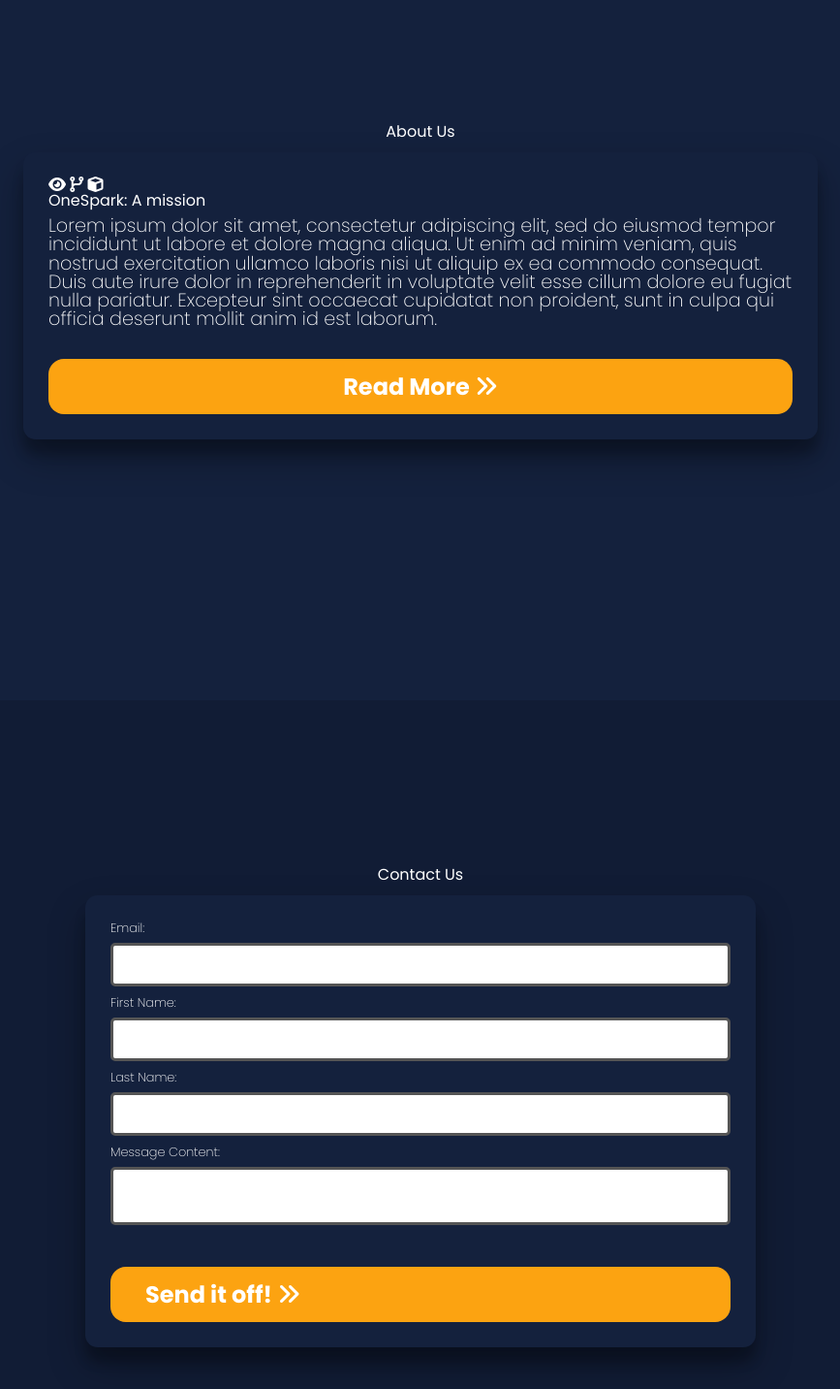
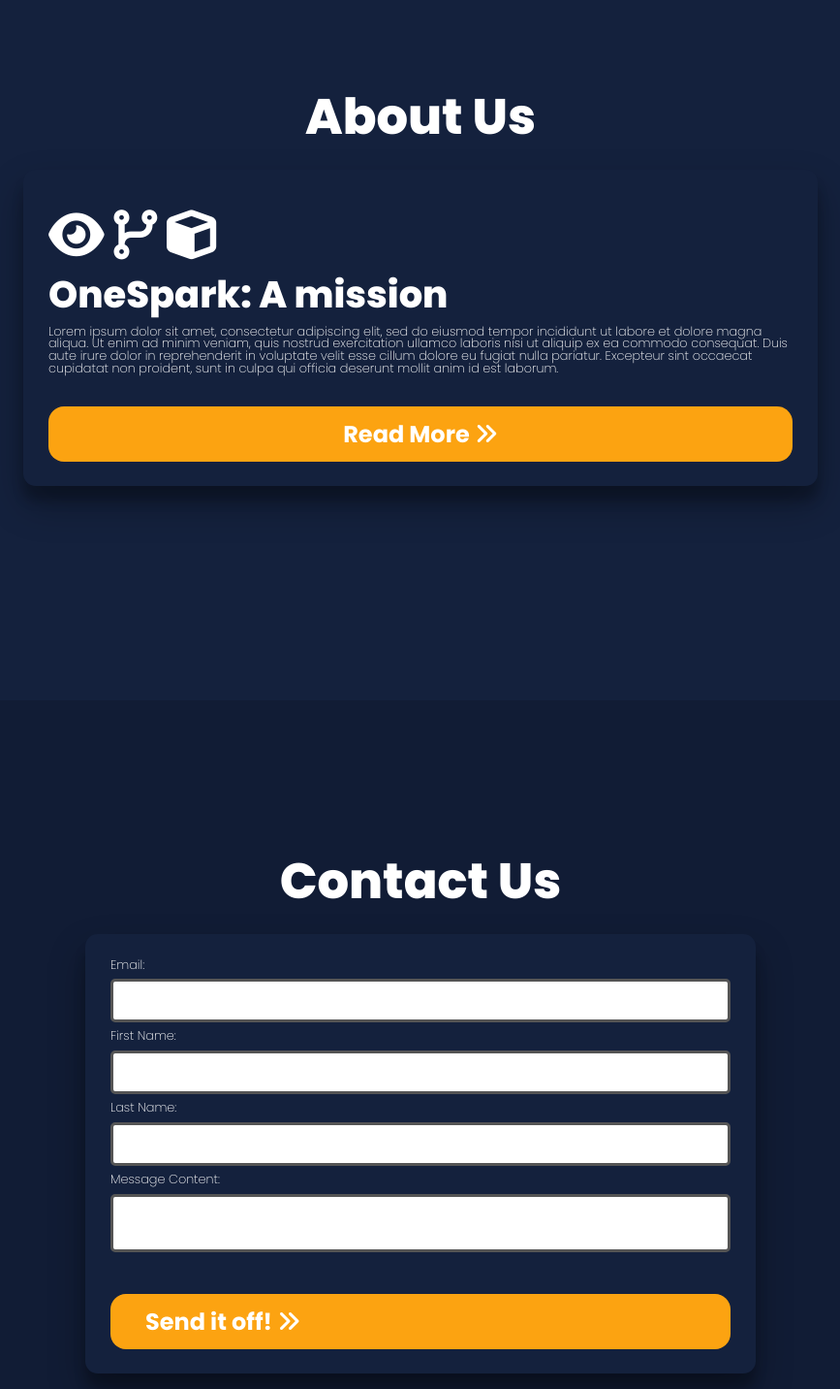
Before and after one commit to dotargz/onespark-dev, a plain HTML site: page index.html in a window 1280 px wide. Shown: the part 1780-3212 px from the top of the page at 97% size, without its empty margins (206-1073 px from the left). Drawn offline with Linux system fonts and the light colour scheme.

Commit message:
smantic now, sizing off

```diff
--- a/index.html
+++ b/index.html
@@ -57,31 +57,25 @@
                   </div>
                 </div>
                 <div id="about">
-                    <div id="about-us" class="header-2">About Us</div>
+                    <h1 id="about-us">About Us</h1>
                     <div id="about-container" class="flex-row">
 
                         <div id="about-card" class="about-item">
-                            <div id="about-icon" class="header-3 left"><i class="fa-solid fa-eye"></i> <i class="fa-solid fa-code-branch"></i> <i class="fa-solid fa-cube"></i></div>
-                            <div id="about-text" class="header-6 left">OneSpark: A mission</div>
-                            <div id="about-text-2" class="text med-small light left">Lorem ipsum dolor sit amet, consectetur adipiscing elit, sed do eiusmod tempor incididunt ut labore et dolore magna aliqua. Ut enim ad minim veniam, quis nostrud exercitation ullamco laboris nisi ut aliquip ex ea commodo consequat. Duis aute irure dolor in reprehenderit in voluptate velit esse cillum dolore eu fugiat nulla pariatur. Excepteur sint occaecat cupidatat non proident, sunt in culpa qui officia deserunt mollit anim id est laborum.</div>
+                            <h1 id="about-icon" class="left"><i class="fa-solid fa-eye"></i> <i class="fa-solid fa-code-branch"></i> <i class="fa-solid fa-cube"></i></h1>
+                            <h2 id="about-text" class="left">OneSpark: A mission</h2>
+                            <p id="about-text-2" class="light left">Lorem ipsum dolor sit amet, consectetur adipiscing elit, sed do eiusmod tempor incididunt ut labore et dolore magna aliqua. Ut enim ad minim veniam, quis nostrud exercitation ullamco laboris nisi ut aliquip ex ea commodo consequat. Duis aute irure dolor in reprehenderit in voluptate velit esse cillum dolore eu fugiat nulla pariatur. Excepteur sint occaecat cupidatat non proident, sunt in culpa qui officia deserunt mollit anim id est laborum.</p>
                             <a href="/#about"><div class="button">Read More <i class="fa-solid fa-angles-right"></i></div></a>
                         </div>
-                        <!-- <div id="about-card-2" class="about-item">
-                            <div id="about-icon" class="header-3"><i class="fa-solid fa-eye"></i> <i class="fa-solid fa-code-branch"></i> <i class="fa-solid fa-cube"></i></div>
-                            <div id="about-text" class="header-6">OneSpark: A reality</div>
-                            <div id="about-text-2" class="text med-small light left">    Lorem ipsum dolor sit amet, consectetur adipiscing elit, sed do eiusmod tempor incididunt ut labore et dolore magna aliqua. Ut enim ad minim veniam, quis nostrud exercitation ullamco laboris nisi ut aliquip ex ea commodo consequat. Duis aute irure dolor in reprehenderit in voluptate velit esse cillum dolore eu fugiat nulla pariatur. Excepteur sint occaecat cupidatat non proident, sunt in culpa qui officia deserunt mollit anim id est laborum.</div>
-                            <a href="/#values"><div class="button">Learn More <i class="fa-solid fa-angles-right"></i></div></a>
-                        </div> -->
                     </div>
                 </div>
                 <div id="contact">
-                    <div id="contact-text" class="header-2">Contact Us</div>
+                    <h1 id="contact-text">Contact Us</h1>
                     <div id="contact-container" class="flex-row">
                         <div id="contact-card" class="contact-item left">
-                            <div id="contact-email"><span class="text small light left">Email:<br><input type="email"></span></div>
-                            <div id="contact-firstname"><span class="text small light left">First Name:<br><input type="text"></span></div>
-                            <div id="contact-lastname"><span class="text small light left">Last Name:<br><input type="text"></span></div>
-                            <div id="contact-content"><span class="text small light left">Message Content:<br><textarea type="text"></textarea></span></div>
+                            <div id="contact-email"><p class="light left">Email:<br><input type="email"></p></div>
+                            <div id="contact-firstname"><p class="light left">First Name:<br><input type="text"></p></div>
+                            <div id="contact-lastname"><p class="light left">Last Name:<br><input type="text"></p></div>
+                            <div id="contact-content"><p class="light left">Message Content:<br><textarea type="text"></textarea></p></div>
                             <a href="/#contact"><div class="button">Send it off! <i class="fa-solid fa-angles-right"></i></div></a>
                         </div>
                     </div>
```
